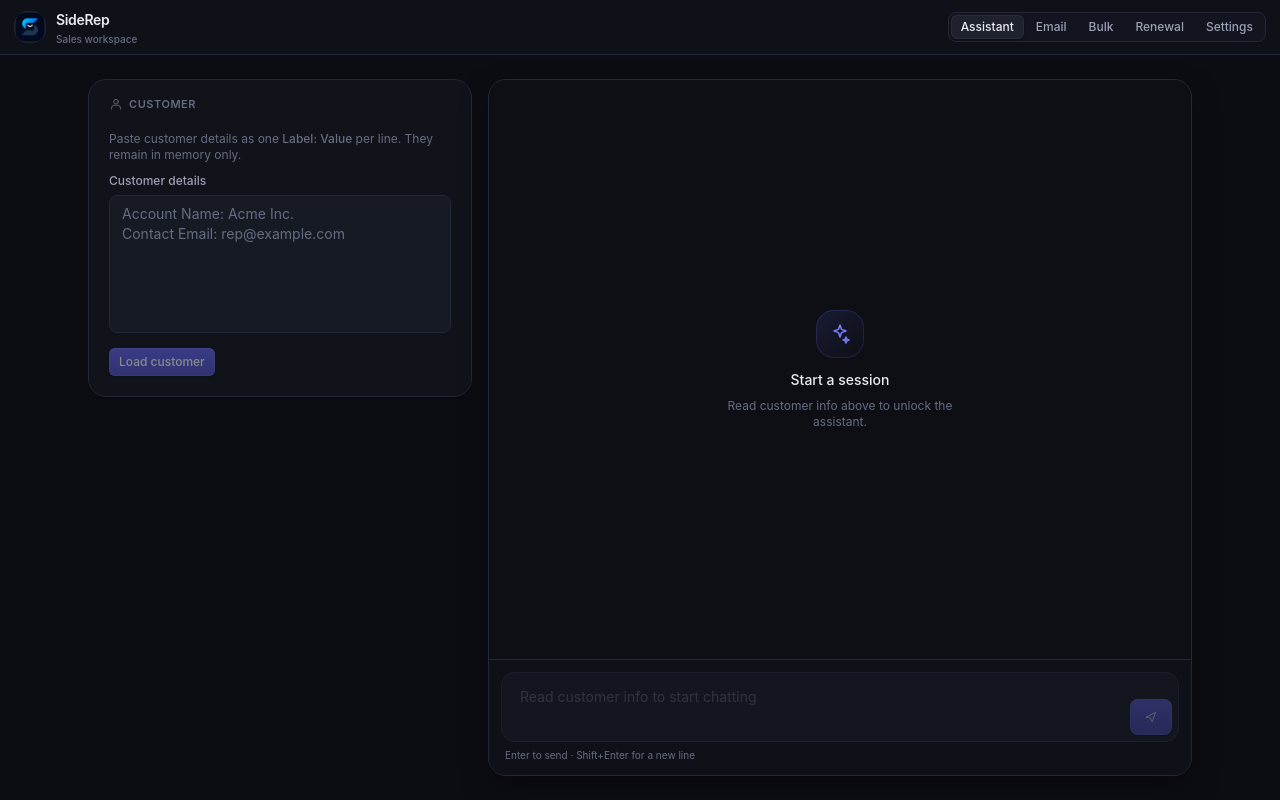
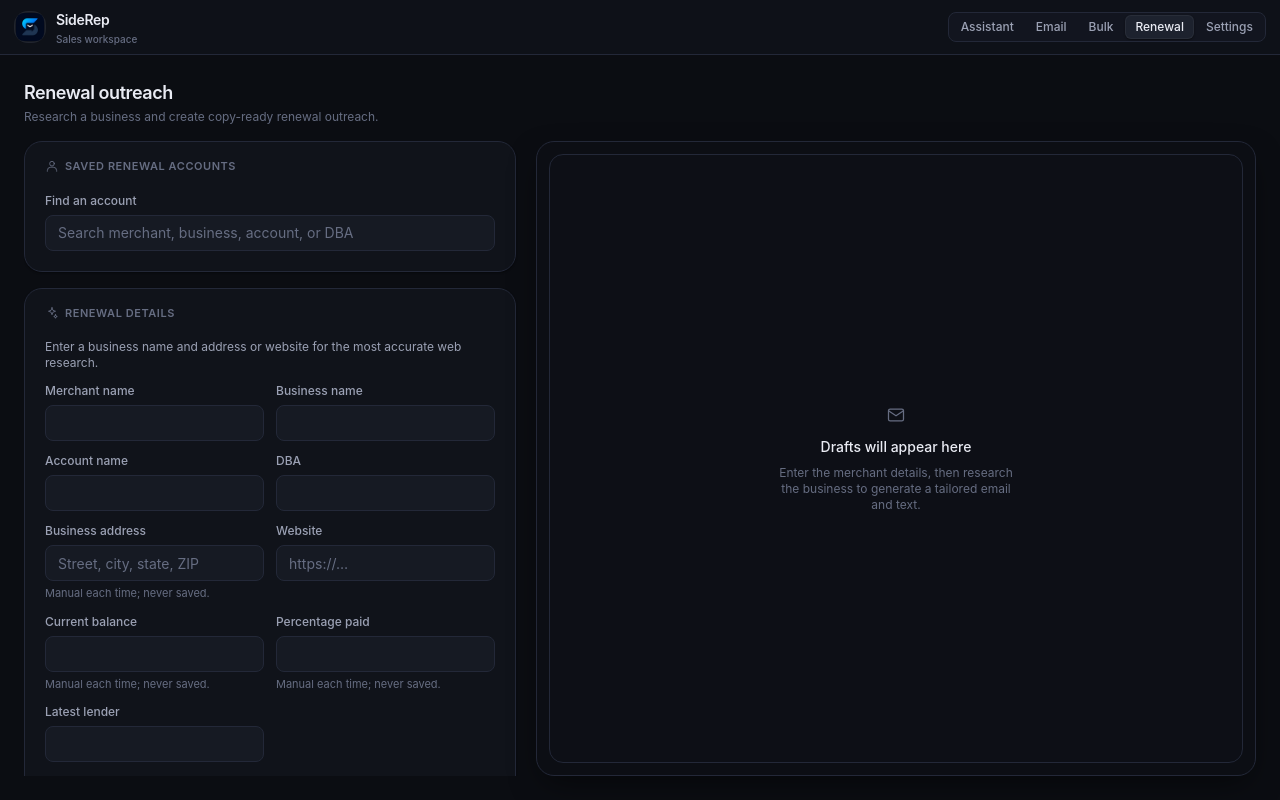
Before and after one commit to Syndiscore2025/siderep, a React (Vite) app: page / in a window 1280 px wide. Built offline with nearby package versions, Linux system fonts and the light colour scheme.

Commit message:
feat: redesign renewal workspace (#10)

```diff
--- a/src/components/renewal/RenewalResults.tsx
+++ b/src/components/renewal/RenewalResults.tsx
@@ -36,50 +36,6 @@ export function RenewalResults() {
   return (
     <Card title="Renewal results" icon={<MailIcon className="size-3.5" />}>
       <div className="space-y-4">
-        <section aria-labelledby="renewal-summary-heading">
-          <h3
-            id="renewal-summary-heading"
-            className="mb-1 text-xs font-semibold text-content-primary"
-          >
-            Business summary
-          </h3>
-          {draft.businessSummary ? (
-            <p className="whitespace-pre-wrap text-xs text-content-secondary">
-              {draft.businessSummary}
-            </p>
-          ) : (
-            <p className="text-xs text-warning">
-              No verified web source was returned. The drafts below use only the details you
-              supplied; review them before use.
-            </p>
-          )}
-        </section>
-
-        {safeSources.length > 0 && (
-          <section aria-labelledby="renewal-sources-heading">
-            <h3
-              id="renewal-sources-heading"
-              className="mb-1 text-xs font-semibold text-content-primary"
-            >
-              Sources
-            </h3>
-            <ol className="list-decimal space-y-1 pl-5 text-xs">
-              {safeSources.map((source, index) => (
-                <li key={`${source.url}-${index}`}>
-                  <a
-                    href={source.url}
-                    target="_blank"
-                    rel="noreferrer"
-                    className="break-all text-accent-hover hover:underline"
-                  >
-                    {source.title || source.url}
-                  </a>
-                </li>
-              ))}
-            </ol>
-          </section>
-        )}
-
         <Field label="Email subject">
           <Input
             readOnly
@@ -134,6 +90,50 @@ export function RenewalResults() {
         >
           {copyState.kind === 'idle' ? '' : copyState.message}
         </p>
+
+        <section aria-labelledby="renewal-summary-heading" className="border-t border-edge pt-4">
+          <h3
+            id="renewal-summary-heading"
+            className="mb-1 text-xs font-semibold text-content-primary"
+          >
+            Business summary
+          </h3>
+          {draft.businessSummary ? (
+            <p className="whitespace-pre-wrap text-xs text-content-secondary">
+              {draft.businessSummary}
+            </p>
+          ) : (
+            <p className="text-xs text-warning">
+              No verified web source was returned. The drafts above use only the details you
+              supplied; review them before use.
+            </p>
+          )}
+        </section>
+
+        {safeSources.length > 0 && (
+          <section aria-labelledby="renewal-sources-heading">
+            <h3
+              id="renewal-sources-heading"
+              className="mb-1 text-xs font-semibold text-content-primary"
+            >
+              Sources
+            </h3>
+            <ol className="list-decimal space-y-1 pl-5 text-xs">
+              {safeSources.map((source, index) => (
+                <li key={`${source.url}-${index}`}>
+                  <a
+                    href={source.url}
+                    target="_blank"
+                    rel="noreferrer"
+                    className="break-all text-accent-hover hover:underline"
+                  >
+                    {source.title || source.url}
+                  </a>
+                </li>
+              ))}
+            </ol>
+          </section>
+        )}
       </div>
     </Card>
   );
--- a/src/pages/RenewalPage.tsx
+++ b/src/pages/RenewalPage.tsx
@@ -2,16 +2,16 @@ import { RenewalAccountPicker } from '@/components/renewal/RenewalAccountPicker'
 import { RenewalCycleHistory } from '@/components/renewal/RenewalCycleHistory';
 import { RenewalInputCard } from '@/components/renewal/RenewalInputCard';
 import { RenewalResults } from '@/components/renewal/RenewalResults';
-import { Button } from '@/components/ui';
+import { Button, EmptyState, MailIcon } from '@/components/ui';
 import { useRenewal } from '@/hooks/useRenewal';
 
 export function RenewalPage() {
   const renewal = useRenewal();
   return (
     <main className="flex min-h-0 flex-1 flex-col" aria-labelledby="renewal-page-heading">
-      <div className="flex-1 overflow-y-auto p-3 md:p-5 lg:p-6">
-        <div className="mx-auto w-full max-w-6xl space-y-4">
-          <div>
+      <div className="flex-1 overflow-y-auto p-3 md:overflow-hidden md:p-5 lg:p-6">
+        <div className="mx-auto flex w-full max-w-7xl flex-col gap-4 md:h-full md:min-h-0">
+          <div className="shrink-0">
             <h1
               id="renewal-page-heading"
               className="text-lg font-semibold tracking-tight text-content-primary"
@@ -22,10 +22,13 @@ export function RenewalPage() {
               Research a business and create copy-ready renewal outreach.
             </p>
           </div>
+          <div className="flex flex-col gap-4 md:min-h-0 md:flex-1 md:flex-row">
+            <section
+              aria-label="Business details"
+              className="space-y-4 md:w-[22rem] md:shrink-0 md:overflow-y-auto md:pr-1 lg:w-[29rem] xl:w-[31rem]"
+            >
               <RenewalAccountPicker />
               <RenewalInputCard />
-          <RenewalResults />
-          <RenewalCycleHistory />
               <section aria-label="Renewal data controls" className="flex flex-wrap gap-2">
                 <Button
                   size="sm"
@@ -45,7 +48,9 @@ export function RenewalPage() {
                   loading={renewal.isDeletingAccount}
                   onClick={() => {
                     if (
-                  window.confirm('Delete this saved Renewal account and all of its cycle history?')
+                      window.confirm(
+                        'Delete this saved Renewal account and all of its cycle history?',
+                      )
                     ) {
                       void renewal.deleteSelectedAccount();
                     }
@@ -59,7 +64,9 @@ export function RenewalPage() {
                   disabled={renewal.savedAccountCount === 0}
                   loading={renewal.isClearingHistory}
                   onClick={() => {
-                if (window.confirm('Clear all locally saved Renewal accounts and cycle history?')) {
+                    if (
+                      window.confirm('Clear all locally saved Renewal accounts and cycle history?')
+                    ) {
                       void renewal.clearSavedAccounts();
                     }
                   }}
@@ -80,6 +87,26 @@ export function RenewalPage() {
                   {renewal.historyStatus.message}
                 </p>
               )}
+            </section>
+
+            <section
+              aria-label="Generated outreach"
+              className="space-y-4 md:min-h-0 md:flex-1 md:overflow-y-auto md:rounded-2xl md:border md:border-edge md:bg-surface-1/40 md:p-3 md:shadow-lg"
+            >
+              {renewal.draft ? (
+                <RenewalResults />
+              ) : (
+                <div className="flex min-h-72 items-center justify-center rounded-xl border border-edge bg-surface-1/40 p-6 md:min-h-full">
+                  <EmptyState
+                    icon={<MailIcon className="size-5" />}
+                    title="Drafts will appear here"
+                    description="Enter the merchant details, then research the business to generate a tailored email and text."
+                  />
+                </div>
+              )}
+              <RenewalCycleHistory />
+            </section>
+          </div>
         </div>
       </div>
     </main>
--- a/src/sidepanel/App.tsx
+++ b/src/sidepanel/App.tsx
@@ -12,7 +12,7 @@ import { SettingsPage } from '@/pages/SettingsPage';
 import { cn } from '@/utils';
 
 export function App({ platform = 'extension' }: { platform?: 'extension' | 'web' }) {
-  const [view, setView] = useState<View>('assistant');
+  const [view, setView] = useState<View>('renewal');
   const web = platform === 'web';
 
   return (
```
Also changed, not shown: 1 other file (tests, documents, lock files or other folders). Lines whose indentation alone changed are shown as unchanged.
